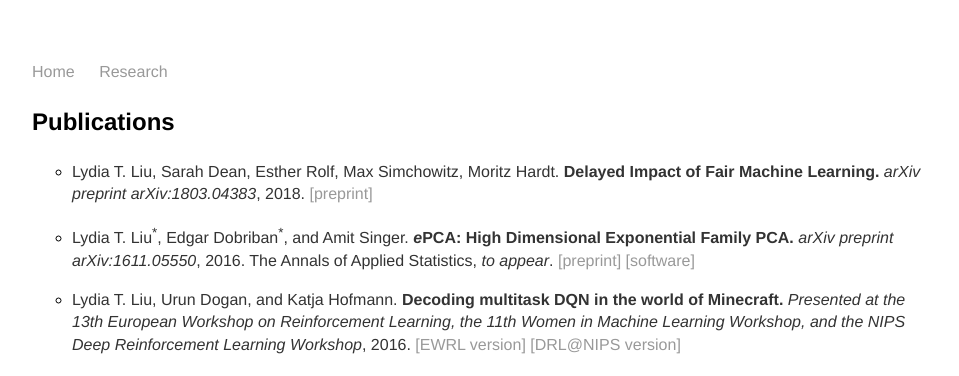
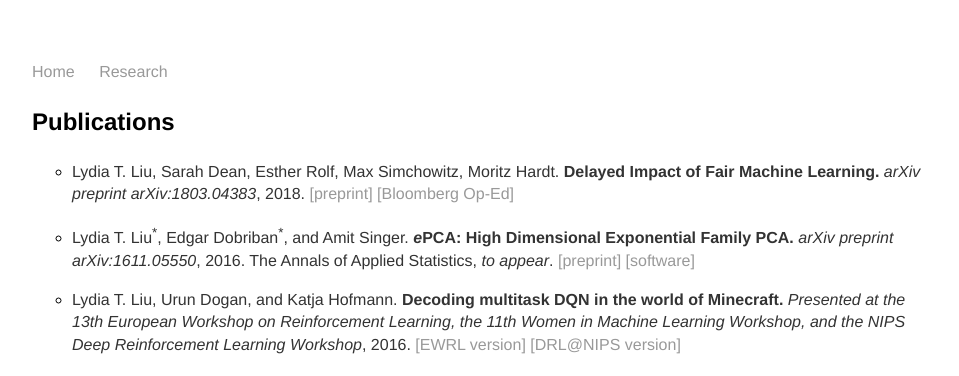
Before and after one commit to serenalwang/serenalwang.github.io, a Jekyll site: the page built from projects.md, in a window 1280 px wide. Shown: the top 376 px of the page, without its empty margins (160-1119 px from the left). Built offline with Jekyll 4.4.1, drawn with Linux system fonts in a browser that asks for light colours.

Commit message:
Update projects.md

```diff
--- a/projects.md
+++ b/projects.md
@@ -5,7 +5,7 @@ title: Research
 
 ### Publications
 
-* Lydia T. Liu, Sarah Dean, Esther Rolf, Max Simchowitz, Moritz Hardt. **Delayed Impact of Fair Machine Learning.** *arXiv preprint arXiv:1803.04383*, 2018. [[preprint]](http://arxiv.org/abs/1803.04383)
+* Lydia T. Liu, Sarah Dean, Esther Rolf, Max Simchowitz, Moritz Hardt. **Delayed Impact of Fair Machine Learning.** *arXiv preprint arXiv:1803.04383*, 2018. [[preprint]](http://arxiv.org/abs/1803.04383) [[Bloomberg Op-Ed]](https://www.bloomberg.com/view/articles/2018-03-15/computer-algorithms-need-to-know-what-fair-means)
 
 * Lydia T. Liu<sup>\*</sup>, Edgar Dobriban<sup>\*</sup>, and Amit Singer. ***e*****PCA: High Dimensional Exponential Family PCA.** *arXiv preprint arXiv:1611.05550*, 2016. The Annals of Applied Statistics, *to appear*. [[preprint]](http://arxiv.org/abs/1611.05550) [[software]](http://github.com/lydiatliu/epca/)
 
```
